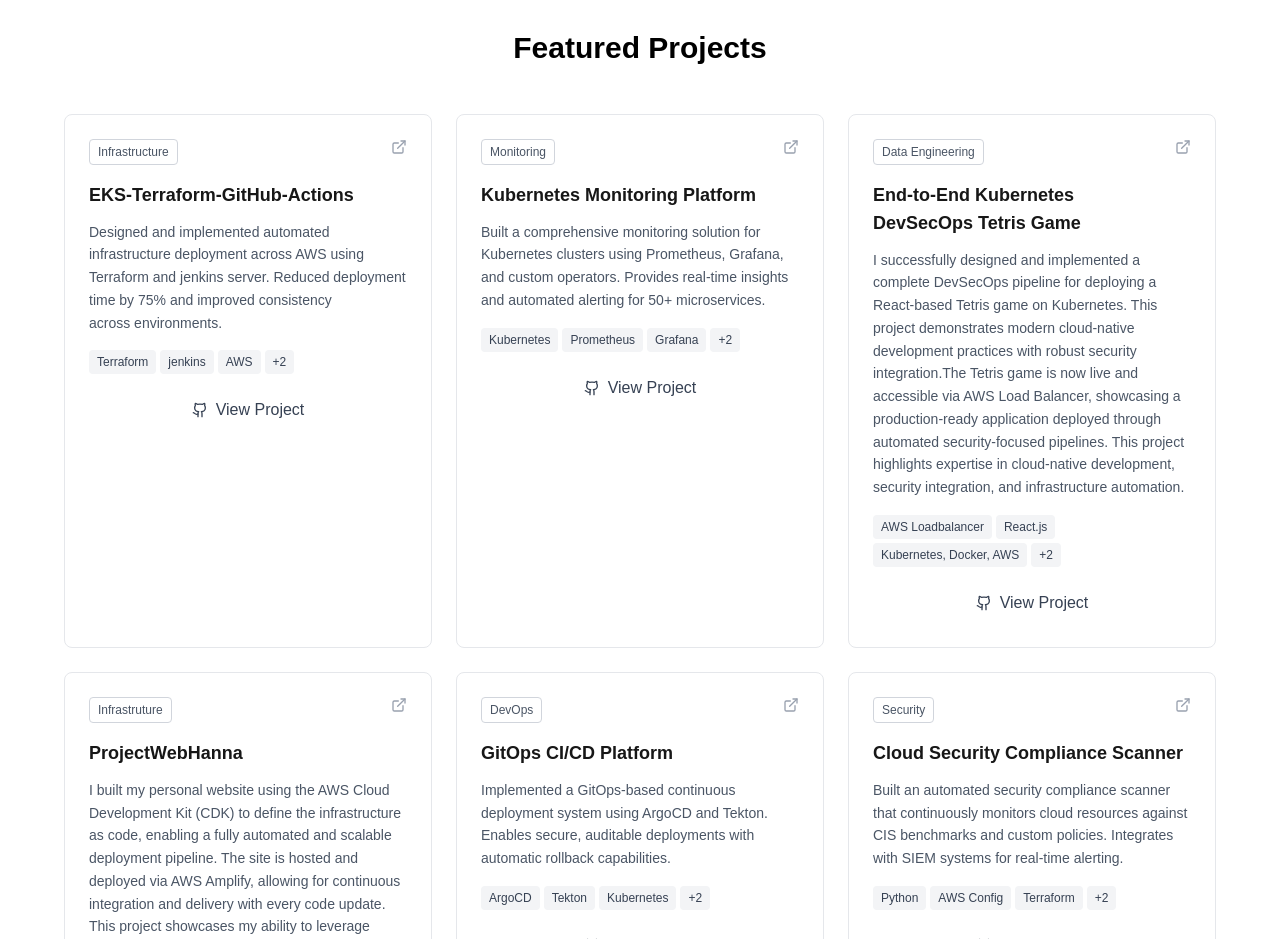
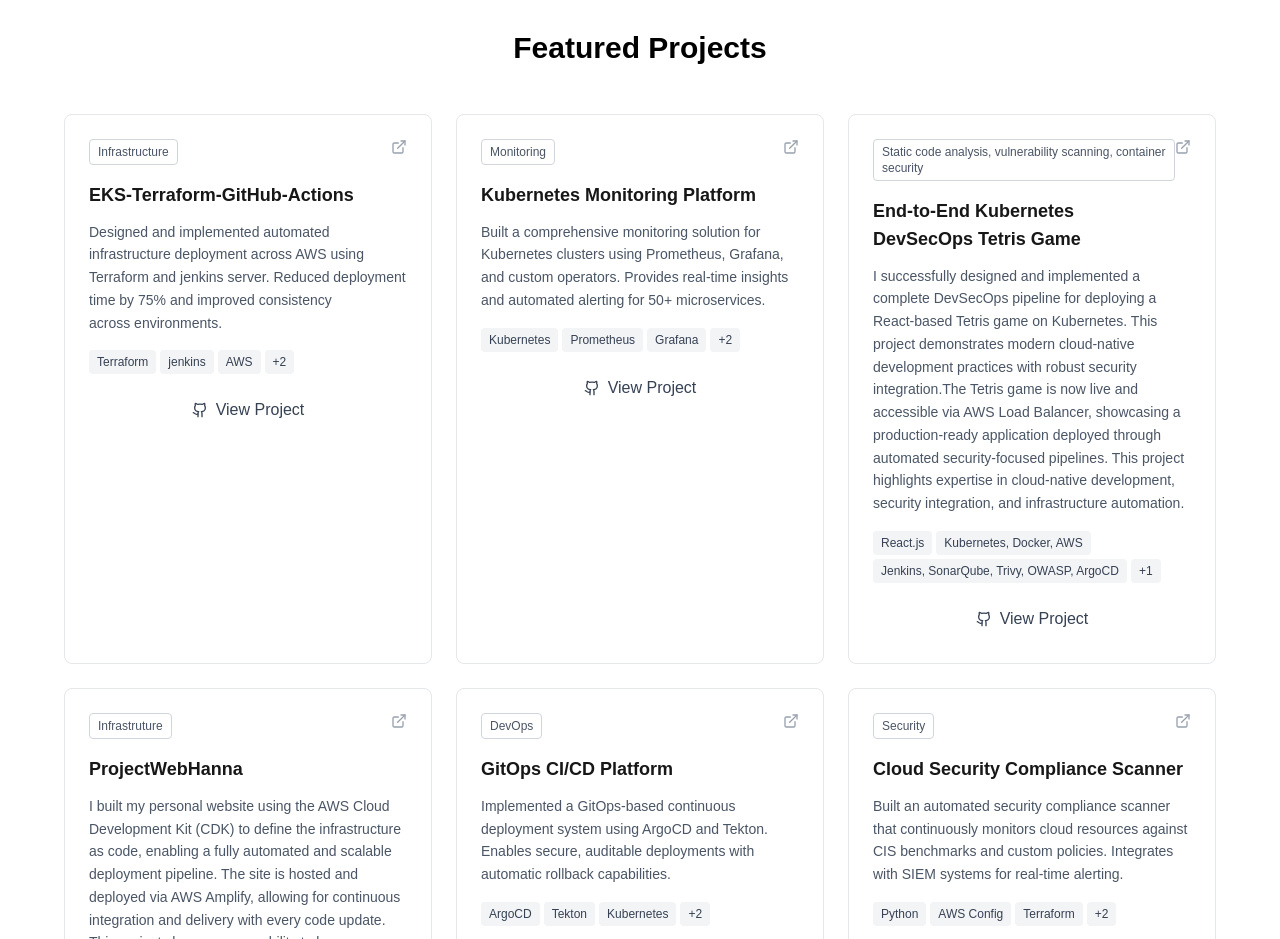
Before and after one commit to hannaodu/ProjectWebHanna, a Next.js app: page / in a window 1280 px wide. Shown: the part 1060-1999 px from the top of the page. Built offline with nearby package versions, Linux system fonts and the light colour scheme.

Commit message:
git link updated

```diff
--- a/src/app/page.tsx
+++ b/src/app/page.tsx
@@ -24,14 +24,13 @@
       description:
         "I successfully designed and implemented a complete DevSecOps pipeline for deploying a React-based Tetris game on Kubernetes. This project demonstrates modern cloud-native development practices with robust security integration.The Tetris game is now live and accessible via AWS Load Balancer, showcasing a production-ready application deployed through automated security-focused pipelines. This project highlights expertise in cloud-native development, security integration, and infrastructure automation.",
       technologies: [
-        "AWS Loadbalancer",
         "React.js",
         "Kubernetes, Docker, AWS",
         "Jenkins, SonarQube, Trivy, OWASP, ArgoCD",
         "Static code analysis, vulnerability scanning, container security",
       ],
-      link: "https://github.com/yourusername/serverless-pipeline",
-      type: "Data Engineering",
+      link: " https://github.com/hannaodu/End-to-End-Kubernetes-DevSecOps-Tetris.git",
+      type: "Static code analysis, vulnerability scanning, container security",
     },
     {
       title: "ProjectWebHanna",
```
